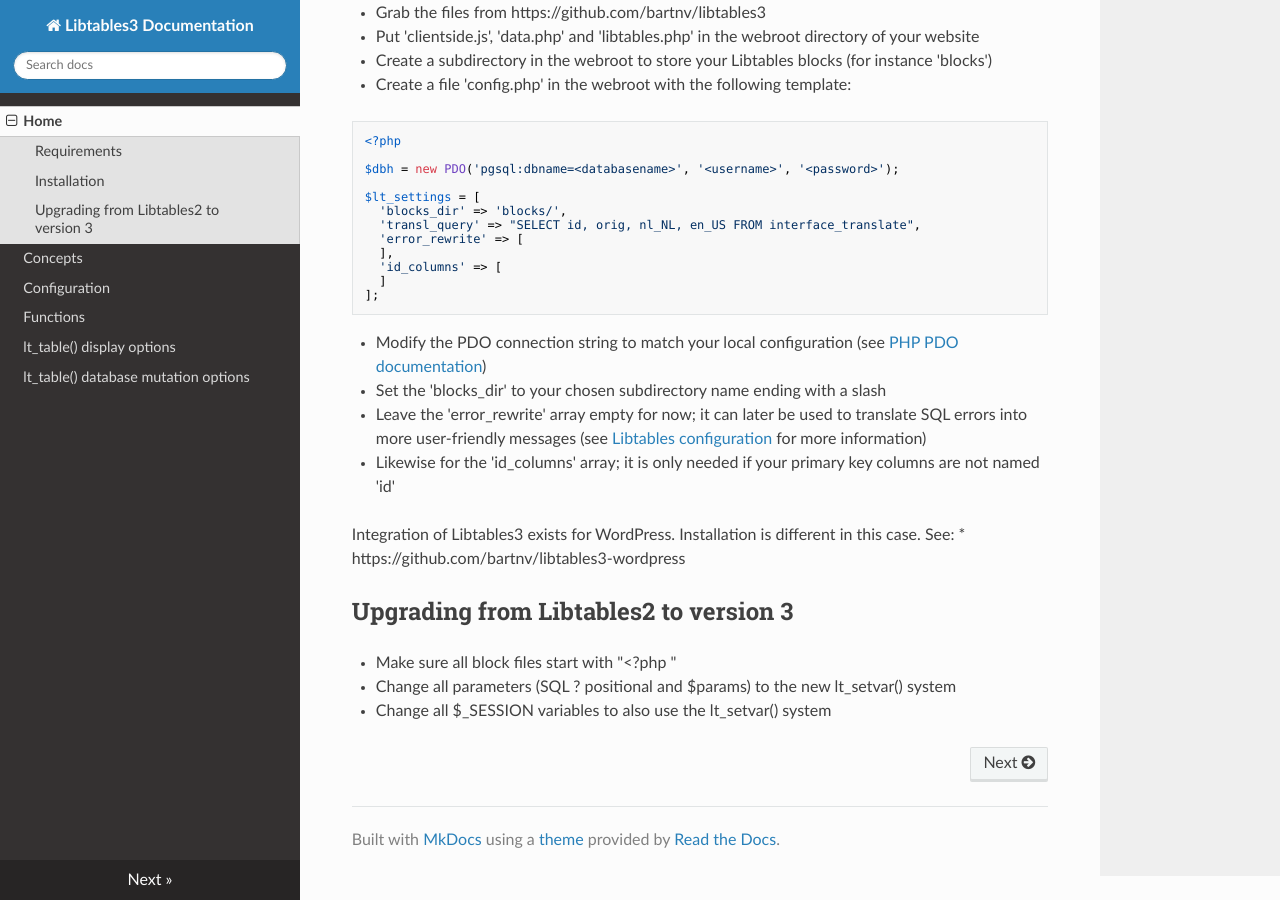
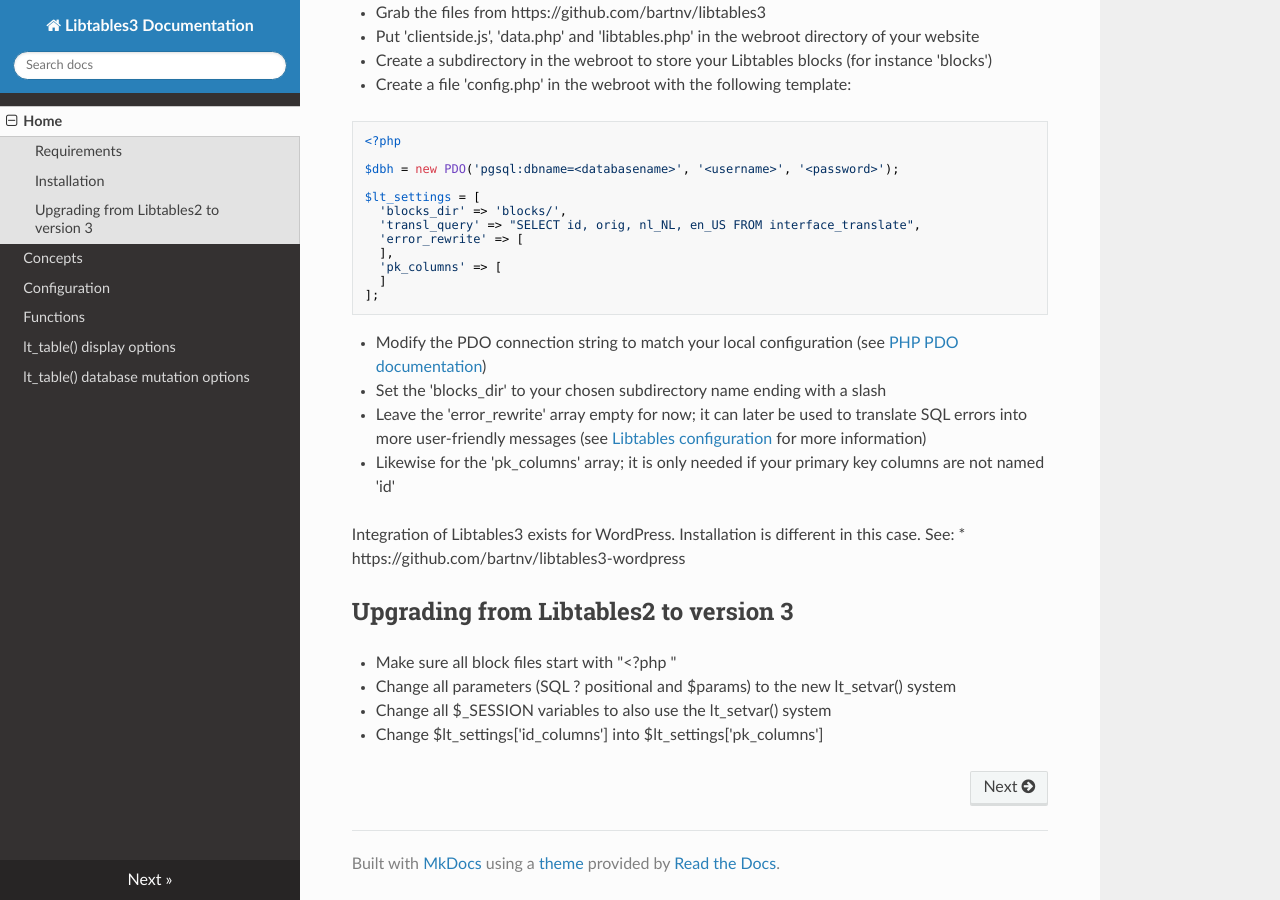
Before and after one commit to bartnv/libtables3-wordpress, an MkDocs documentation site: the page built from docs/index.md, in a window 1280 px wide and 900 px high, scrolled down 775 px. Built offline with MkDocs 1.6.1, drawn with Linux system fonts in a browser that asks for light colours; nearby versions of some CDN libraries; old or Windows-style settings are respelled for this version of MkDocs.

Commit message:
Document name change of 'id_columns' to 'pk_columns' in

````diff
--- a/docs/index.md
+++ b/docs/index.md
@@ -38,7 +38,7 @@ $lt_settings = [
   'transl_query' => "SELECT id, orig, nl_NL, en_US FROM interface_translate",
   'error_rewrite' => [
   ],
-  'id_columns' => [
+  'pk_columns' => [
   ]
 ];
 ```
@@ -46,7 +46,7 @@ $lt_settings = [
   * Modify the PDO connection string to match your local configuration (see [PHP PDO documentation](https://secure.php.net/manual/en/pdo.construct.php))
   * Set the 'blocks_dir' to your chosen subdirectory name ending with a slash
   * Leave the 'error_rewrite' array empty for now; it can later be used to translate SQL errors into more user-friendly messages (see [Libtables configuration](configuration/) for more information)
-  * Likewise for the 'id_columns' array; it is only needed if your primary key columns are not named 'id'
+  * Likewise for the 'pk_columns' array; it is only needed if your primary key columns are not named 'id'
 
 Integration of Libtables3 exists for WordPress. Installation is different in this case. See:
    * https://github.com/bartnv/libtables3-wordpress
@@ -56,3 +56,4 @@ Integration of Libtables3 exists for WordPress. Installation is different in thi
   * Make sure all block files start with "<?php "
   * Change all parameters (SQL ? positional and $params) to the new lt_setvar() system
   * Change all $_SESSION variables to also use the lt_setvar() system
+  * Change $lt_settings['id_columns'] into $lt_settings['pk_columns']
````
Also changed, not shown: docs/functions.md (+4 -0 lines).
